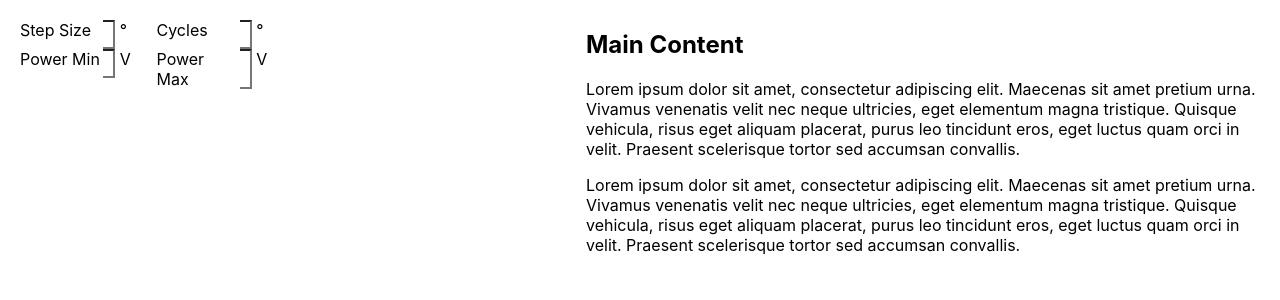
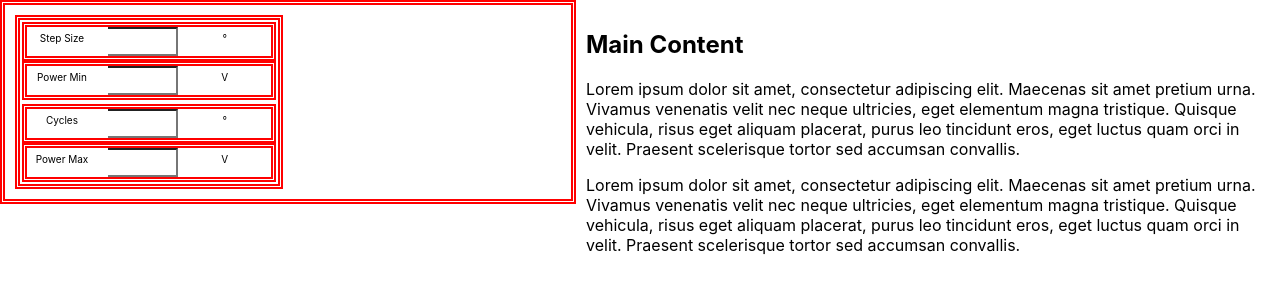
Before and after one commit to RockerReactor/rocker-reactor, a React (Create React App) app: page / in a window 1280 px wide. Shown: the top 300 px of the page. Built offline with nearby package versions, Linux system fonts and the light colour scheme.

Commit message:
passing work to desktop

```diff
--- a/src/App.css
+++ b/src/App.css
@@ -12,6 +12,7 @@ body {
 .column {
   float: left;
   padding: 10px;
+
 }
 
 /* Left and right column */
@@ -20,6 +21,9 @@ body {
   display: grid;
   grid-template-columns: 1fr 1fr; /* Two equal-width columns */
   gap: 10px; /* Space between items */
+  white-space: nowrap;
+  border-color: red;
+  border: 5px double red;
 }
 
 
@@ -35,8 +39,8 @@ body {
 .parIn{
   border-left: 5px;
   padding: 5px;
-  width: 20%;
-  align-content: center;
+  width: 70px;
+  align-content: top;
 }
 
 /* Clear floats after the columns */
@@ -48,20 +52,38 @@ body {
 
 /* Responsive layout - makes the columns stack on top of each other instead of next to each other */
 @media screen and (max-width: 600px) {
-  .column.side, .column.middle {
+  .column.control, .column.view {
     width: 100%;
   }
 }
 
 .parbox{
-  width: 50%;
-  padding-bottom: 10px;
+  width: 100%;
+  padding: 2px;
 
 }
+
 .parameter {
-  border-width: 20px;
-  border-color: green;
   display: grid;
-  grid-template-columns: 5fr 1fr 1fr;
+  grid-template-columns: 1fr 1fr 1fr;
+  white-space: nowrap;
+  border-color: red;
+  border: 5px double red;
+}
+
+.parText {
+  font-size: x-small;
+  text-align: center;
 
 }
+
+.parameter .right {
+  align-items: left;
+}
+
+.test {
+  white-space: nowrap;
+  border-color: red;
+  border: 5px double red;
+  width: 100%;
+}
--- a/src/App.tsx
+++ b/src/App.tsx
@@ -14,30 +14,30 @@ function App() {
 
         <div className="row">
           <div className="column control">
-            <div className="row">
+            <div className="row test">
               <div className="column parbox">
                 <div className='parameter'>
-                  <label htmlFor="parIn">Step Size </label>
+                  <label className='parText parIn'>Step Size </label>
                   <input className='parIn' type='text'></input>
-                  <label htmlFor="parIn"> °</label>
+                  <label className='parText parIn'>°</label>
                 </div>
                 <div className='parameter'>
-                  <label htmlFor="parIn">Power Min </label>
+                  <label className='parText parIn'>Power Min </label>
                   <input className='parIn' type='text'></input>
-                  <label htmlFor="parIn"> V</label>
+                  <label className='parText parIn'>V</label>
                 </div>
               </div>
               <div className="column parbox">
-              <div className='parameter'>
-                <label htmlFor="parIn">Cycles </label>
-                <input className='parIn' type='text'></input>
-                <label htmlFor="parIn"> °</label>
-              </div>
-              <div className='parameter'>
-                <label htmlFor="parIn">Power Max </label>
-                <input className='parIn' type='text'></input>
-                <label htmlFor="parIn"> V</label>
-              </div>
+                <div className='parameter right'>
+                  <label className='parText parIn'>Cycles </label>
+                  <input className='parIn' type='text'></input>
+                  <label className='parText parIn'>°</label>
+                </div>
+                <div className='parameter right'>
+                  <label className='parText parIn'>Power Max </label>
+                  <input className='parIn' type='text'></input>
+                  <label className='parText parIn'>V</label>
+                </div>
               </div>
             </div>
           </div>
```
Also changed, not shown: 1 other file (tests, documents, lock files or other folders).
